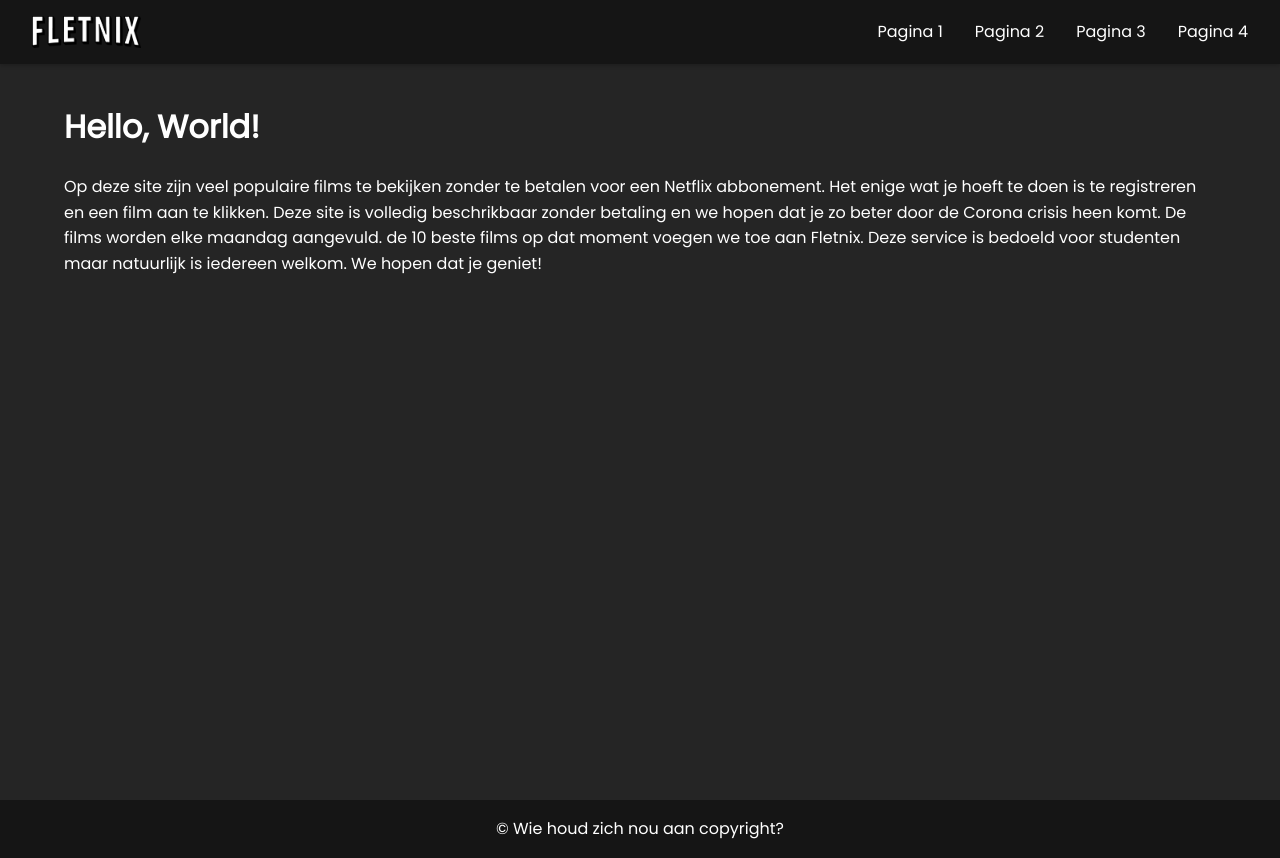
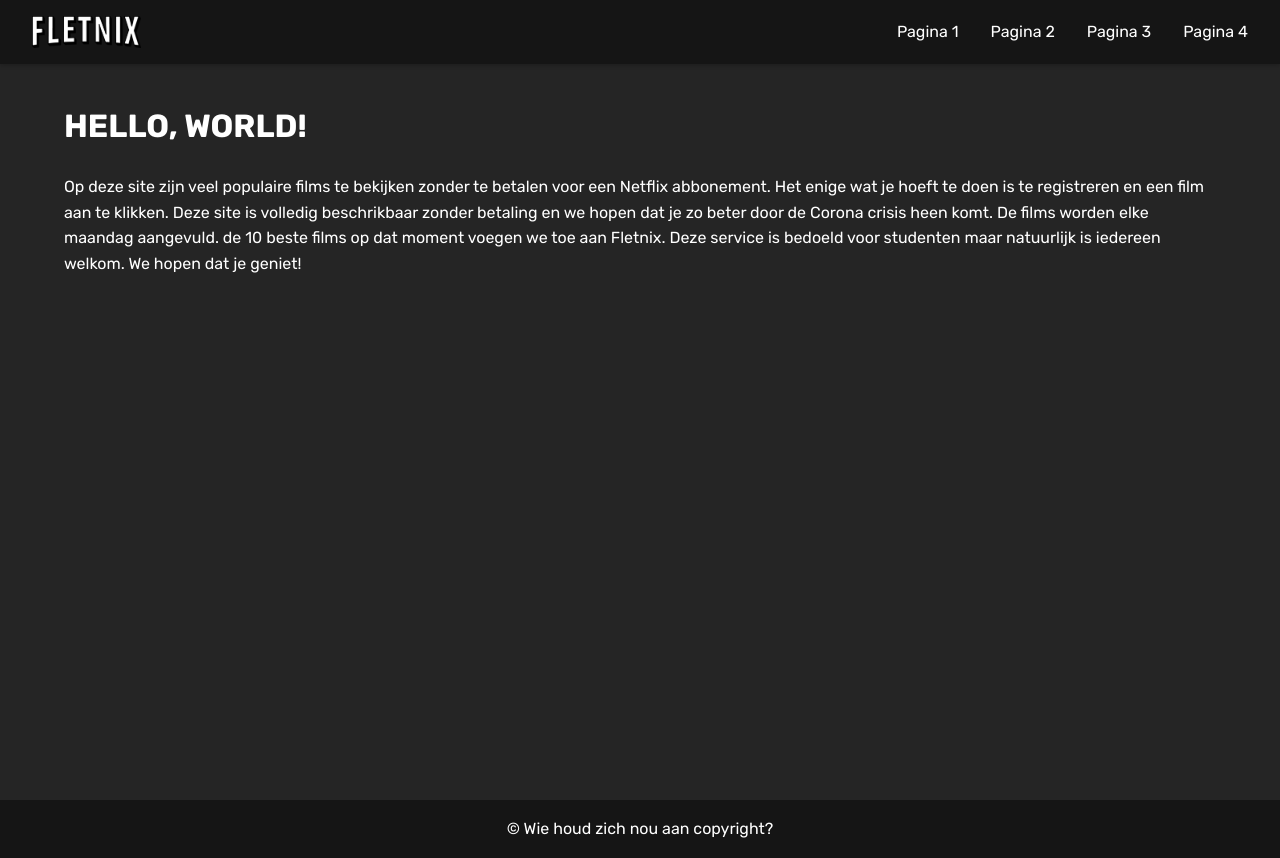
Before and after one commit to YoloGamer123415/fletnix, a PHP site: page / in a window 1280 px wide. Run offline with PHP 8.4, Linux system fonts and the light colour scheme.

Commit message:
Switched font

```diff
--- a/resources/style/main.css
+++ b/resources/style/main.css
@@ -1,13 +1,17 @@
-@import url('https://fonts.googleapis.com/css2?family=Poppins&display=swap');
+@import url('https://fonts.googleapis.com/css2?family=Rubik:wght@400;700&display=swap');
 
 body, html {
 	margin: 0;
 	padding: 0;
 	background-color: var(--main-bg);
 	color: var(--main-fg);
-	font-family: 'Poppins', sans-serif;
+	font-family: 'Rubik', sans-serif;
 	font-size: 16px;
 	line-height: 1.6;
+}
+
+h1, h2, h3, h4, h5, h6 {
+	text-transform: uppercase;
 }
 
 /* ------ HEADER ------ */
```
